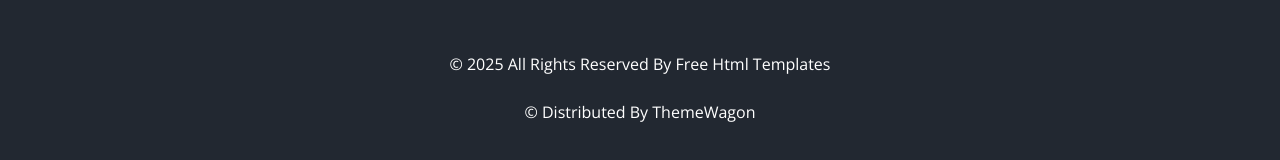
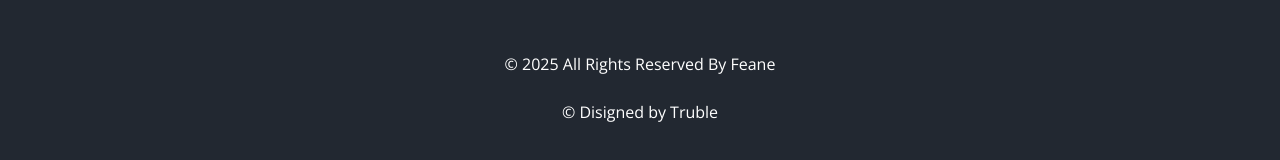
Before and after one commit to Trublepvtltd/Fast-Food-Restaurant, a plain HTML site: page book.html in a window 1280 px wide. Shown: the part 1043-1203 px from the top of the page. Drawn offline with nearby package versions, Linux system fonts and the light colour scheme; some packages are replaced by stand-ins of ours; files whose address does not match are found by name.

Commit message:
Update book.html

```diff
--- a/book.html
+++ b/book.html
@@ -275,9 +275,9 @@
       <div class="footer-info">
         <p>
           &copy; <span id="displayYear"></span> All Rights Reserved By
-          <a href="https://html.design/">Free Html Templates</a><br><br>
-          &copy; <span id="displayYear"></span> Distributed By
-          <a href="https://themewagon.com/" target="_blank">ThemeWagon</a>
+          <a href="https://html.design/">Feane</a><br><br>
+          &copy; <span id="displayYear"></span> Disigned by
+          <a href="https://themewagon.com/" target="_blank">Truble</a>
         </p>
       </div>
     </div>
```
